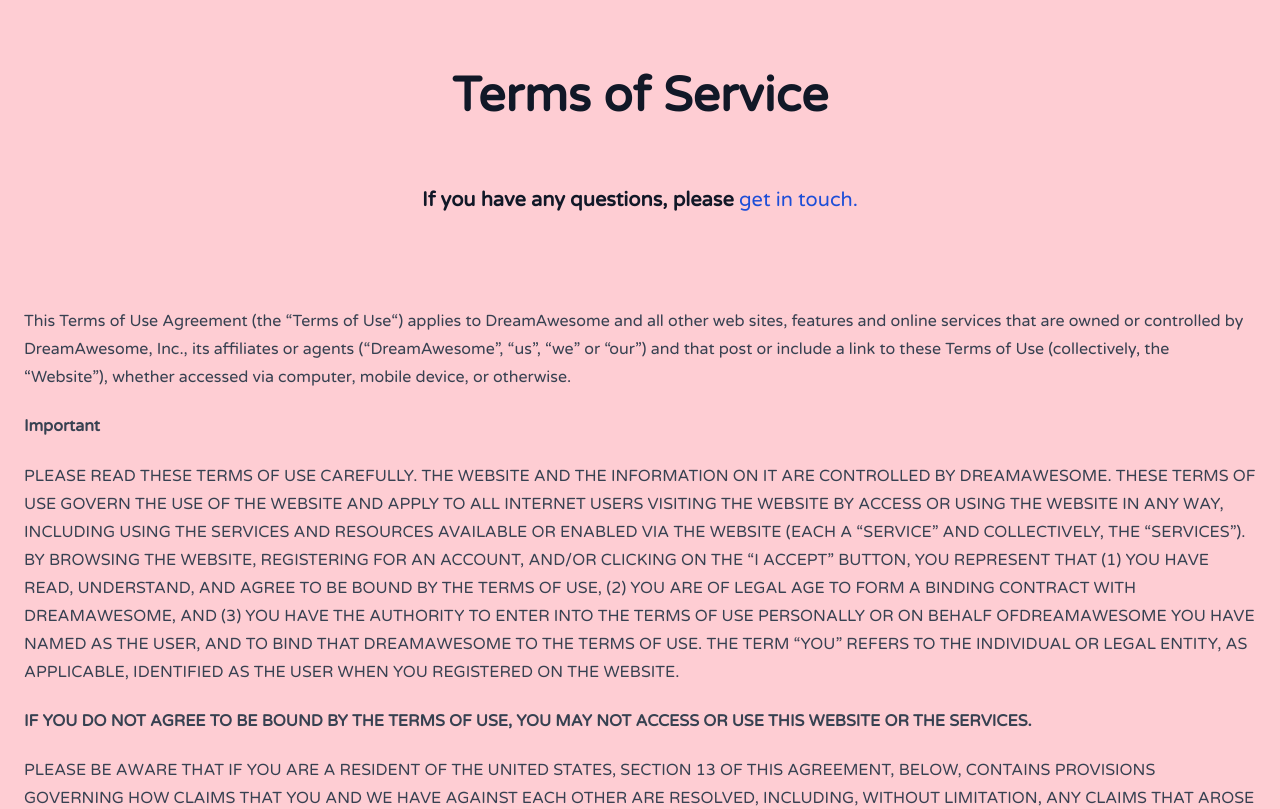
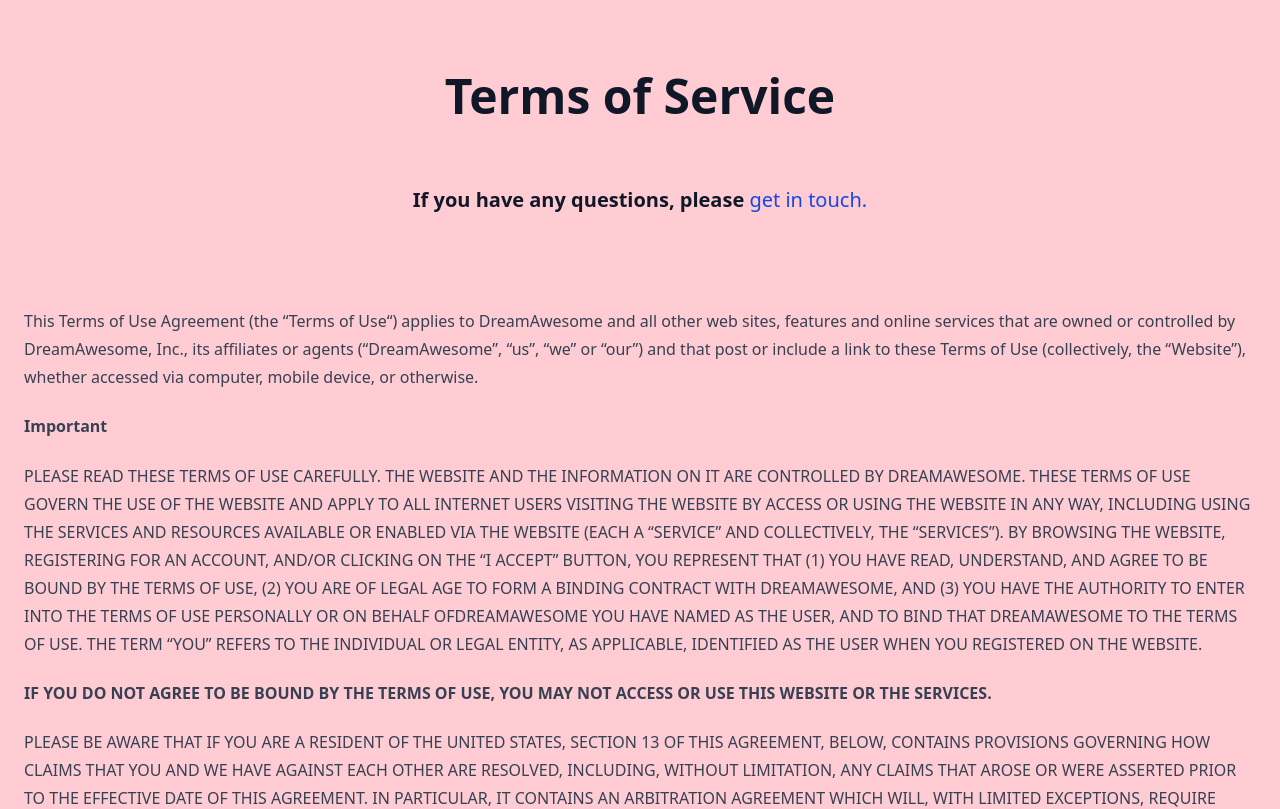
Before and after one commit to dstroot/dreamawesome-app, a Next.js app: page /terms in a window 1280 px wide. Shown: the top 809 px of the page. Built offline with nearby package versions, Linux system fonts and the light colour scheme; no server answers.

Commit message:
updated dependencies

```diff
--- a/app/cookies/page.tsx
+++ b/app/cookies/page.tsx
@@ -13,7 +13,7 @@
 export default function Index() {
   return (
     <div className="max-w-4xl mx-auto">
-      <div className="mb-8 prose prose-lg break-words max-w-none dark:prose-invert prose-a:text-blue-700 prose-a:no-underline hover:prose-a:text-blue-500 dark:prose-a:text-blue-300 dark:hover:prose-a:text-blue-500">
+      <div className="mb-8 prose prose-lg break-words max-w-none dark:prose-invert prose-a:text-blue-700 prose-a:no-underline prose-a:hover:text-blue-500 dark:prose-a:text-blue-300 dark:prose-a:hover:text-blue-500">
         <div className="flex w-full px-4 pt-12 text-center">
           <div className="w-full">
             <h1 className="text-5xl font-bold text-berry-900 dark:text-gray-200">
--- a/app/layout.tsx
+++ b/app/layout.tsx
@@ -75,7 +75,7 @@
         className={`${varela.variable} font-sans antialiased flex flex-col min-h-full  bg-rose-200`}
       >
         {/* <Navbar /> */}
-        <main className="flex-grow">{children}</main>
+        <main className="grow">{children}</main>
         <Footer />
         <Suspense>
           <GoogleTagMgr />
--- a/app/page.tsx
+++ b/app/page.tsx
@@ -102,7 +102,7 @@
               <span className="hidden md:inline"> (in detail)</span>:
             </label>
             <textarea
-              className="w-full p-6 text-lg transition ease-in-out rounded-lg appearance-none text-violet-600 form-control bg-rose-50 bg-clip-padding focus:outline-none focus:ring-2 focus:ring-violet-600 focus:border-transparent"
+              className="w-full p-6 text-lg transition ease-in-out rounded-lg appearance-none text-violet-600 form-control bg-rose-50 bg-clip-padding focus:outline-hidden focus:ring-2 focus:ring-violet-600 focus:border-transparent"
               aria-describedby="dreamhelp"
               placeholder="I dreamt I was ..."
               rows={5}
--- a/app/privacy/page.tsx
+++ b/app/privacy/page.tsx
@@ -13,7 +13,7 @@
 export default function Index() {
   return (
     <div className="container p-6 mx-auto">
-      <div className="mb-8 prose prose-lg break-words max-w-none dark:prose-invert prose-a:text-blue-700 prose-a:no-underline hover:prose-a:text-blue-500 dark:prose-a:text-blue-300 dark:hover:prose-a:text-blue-500">
+      <div className="mb-8 prose prose-lg break-words max-w-none dark:prose-invert prose-a:text-blue-700 prose-a:no-underline prose-a:hover:text-blue-500 dark:prose-a:text-blue-300 dark:prose-a:hover:text-blue-500">
         <div className="flex w-full px-4 pt-12 text-center">
           <div className="w-full">
             <h1 className="text-5xl font-bold text-berry-900 dark:text-gray-200">
--- a/app/terms/page.tsx
+++ b/app/terms/page.tsx
@@ -13,7 +13,7 @@
 export default function Index() {
   return (
     <div className="container p-6 mx-auto">
-      <div className="mb-8 prose prose-lg break-words max-w-none dark:prose-invert prose-a:text-blue-700 prose-a:no-underline hover:prose-a:text-blue-500 dark:prose-a:text-blue-300 dark:hover:prose-a:text-blue-500">
+      <div className="mb-8 prose prose-lg break-words max-w-none dark:prose-invert prose-a:text-blue-700 prose-a:no-underline prose-a:hover:text-blue-500 dark:prose-a:text-blue-300 dark:prose-a:hover:text-blue-500">
         <div className="flex w-full px-4 pt-12 text-center">
           <div className="w-full">
             <h1 className="text-5xl font-bold text-berry-900 dark:text-gray-200">
--- a/components/Testimonials/index.tsx
+++ b/components/Testimonials/index.tsx
@@ -23,7 +23,7 @@
         />
         <div className="ml-3 ">
           <div className="font-bold text-violet-700">{name}</div>
-          {/* <div className="font-bold text-transparent bg-clip-text bg-gradient-to-r from-violet-500 to-fuchsia-500"> */}
+          {/* <div className="font-bold text-transparent bg-clip-text bg-linear-to-r from-violet-500 to-fuchsia-500"> */}
           <div className=" text-violet-600">
             {/* <a
               href={url}
--- a/package.json
+++ b/package.json
@@ -15,15 +15,15 @@
     "zod": "^3.24.1"
   },
   "devDependencies": {
+    "@tailwindcss/postcss": "^4.0.3",
     "@tailwindcss/typography": "^0.5.16",
     "@types/node": "22.13.0",
     "@types/react": "19.0.8",
     "@types/react-dom": "19.0.3",
-    "autoprefixer": "^10.4.20",
     "postcss": "^8.5.1",
     "prettier": "^3.4.2",
     "prettier-plugin-tailwindcss": "^0.6.11",
-    "tailwindcss": "^3.4.17",
+    "tailwindcss": "^4.0.3",
     "typescript": "5.7.3"
   },
   "packageManager": "pnpm@9.13.2+sha512.88c9c3864450350e65a33587ab801acf946d7c814ed1134da4a924f6df5a2120fd36b46aab68f7cd1d413149112d53c7db3a4136624cfd00ff1846a0c6cef48a"
--- a/postcss.config.js
+++ b/postcss.config.js
@@ -1,6 +1,5 @@
 module.exports = {
   plugins: {
-    tailwindcss: {},
-    autoprefixer: {},
+    '@tailwindcss/postcss': {},
   },
 }
--- a/styles/globals.css
+++ b/styles/globals.css
@@ -1,11 +1,35 @@
-@tailwind base;
-@tailwind components;
-@tailwind utilities;
+@import 'tailwindcss';
+
+@plugin '@tailwindcss/typography';
+
+@theme {
+  --font-sans: var(--font-varela), ui-sans-serif, system-ui, sans-serif,
+    'Apple Color Emoji', 'Segoe UI Emoji', 'Segoe UI Symbol', 'Noto Color Emoji';
+}
+
+/*
+  The default border color has changed to `currentColor` in Tailwind CSS v4,
+  so we've added these compatibility styles to make sure everything still
+  looks the same as it did with Tailwind CSS v3.
+
+  If we ever want to remove these styles, we need to add an explicit border
+  color utility to any element that depends on these defaults.
+*/
+@layer base {
+  *,
+  ::after,
+  ::before,
+  ::backdrop,
+  ::file-selector-button {
+    border-color: var(--color-gray-200, currentColor);
+  }
+}
+
+@utility fade-in {
+  animation: fadeInAnimation 0.3s linear;
+}
 
 @layer components {
-  .fade-in {
-    animation: fadeInAnimation 0.3s linear;
-  }
 
   @keyframes fadeInAnimation {
     0% {
--- a/tailwind.config.js
+++ /dev/null
@@ -1,15 +0,0 @@
-// tailwind.config.js
-const { fontFamily } = require("tailwindcss/defaultTheme");
-
-/** @type {import('tailwindcss').Config} */
-module.exports = {
-  content: ["./components/**/*.{js,ts,jsx,tsx}", "./app/**/*.{js,ts,jsx,tsx}"],
-  theme: {
-    extend: {
-      fontFamily: {
-        sans: ["var(--font-varela)", ...fontFamily.sans],
-      },
-    },
-  },
-  plugins: [require("@tailwindcss/typography")],
-};
```
Also changed, not shown: 1 other file (tests, documents, lock files or other folders).
